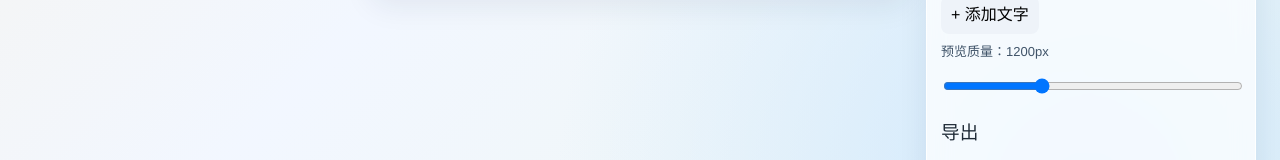
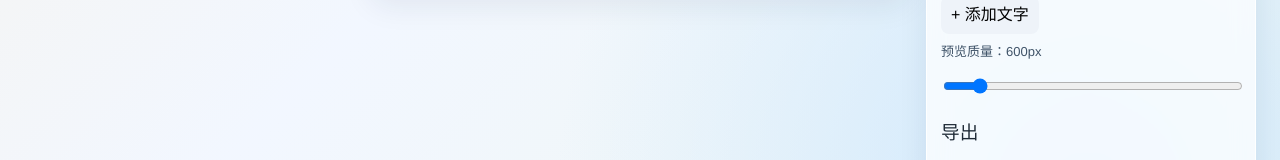
Before and after one commit to dodio12138/MergeCanvas, a React (Vite) app: page / in a window 1280 px wide. Shown: the part 569-729 px from the top of the page. Built offline with nearby package versions, Linux system fonts and the light colour scheme.

Commit message:
Update App.tsx

```diff
--- a/src/App.tsx
+++ b/src/App.tsx
@@ -94,7 +94,7 @@ type ImageItem = {
   crop: Crop
 }
 
-const DEFAULT_PREVIEW_WIDTH = 1200
+const DEFAULT_PREVIEW_WIDTH = 600
 
 /* ---- pure helpers (no hooks / no state) ---- */
 
```
